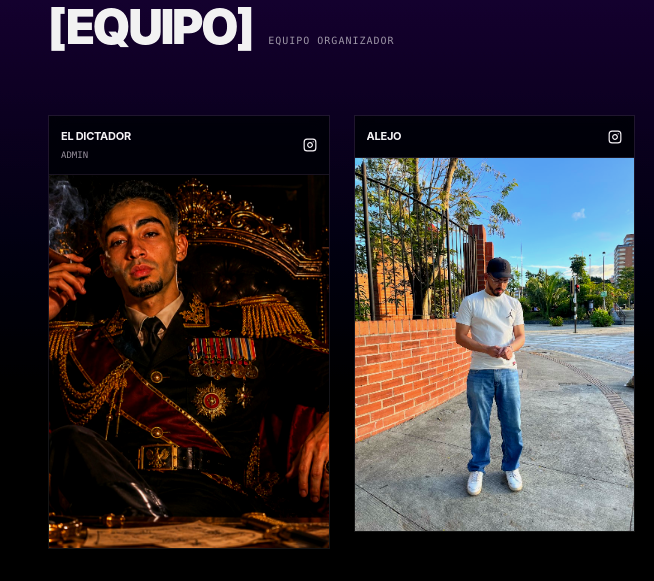
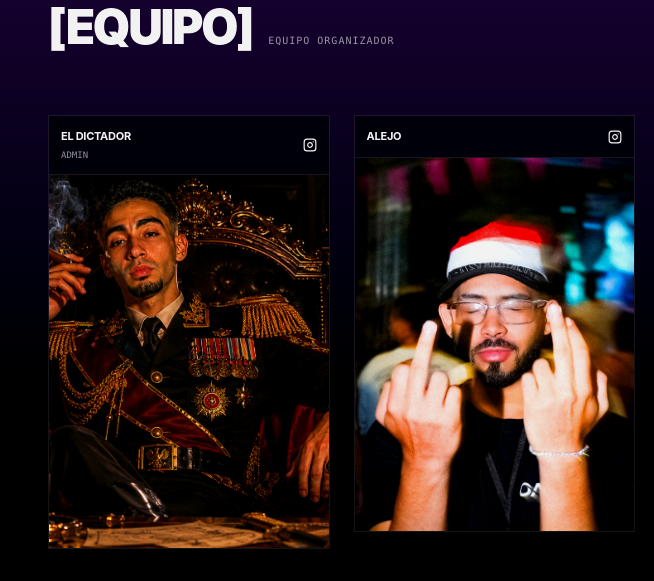
Before and after one commit to FatChicken277/808web, an Astro site: page / in a window 1280 px wide. Shown: the part 5217-5798 px from the top of the page, 0-654 px from the left. Built offline with nearby package versions, Linux system fonts and the light colour scheme; Astro itself is replaced by a stand-in of ours.

Commit message:
Update src/content/team/2026-05-27-alejo.md (via Pages CMS)

```diff
--- a/src/content/team/2026-05-27-alejo.md
+++ b/src/content/team/2026-05-27-alejo.md
@@ -1,5 +1,5 @@
 ---
 name: Alejo
 instagram: aleejo.rc
-image: /images/IMG_8262.jpg
+image: /images/@by.haski__808FEST_QueParches (353)-2.jpg
 ---
```
